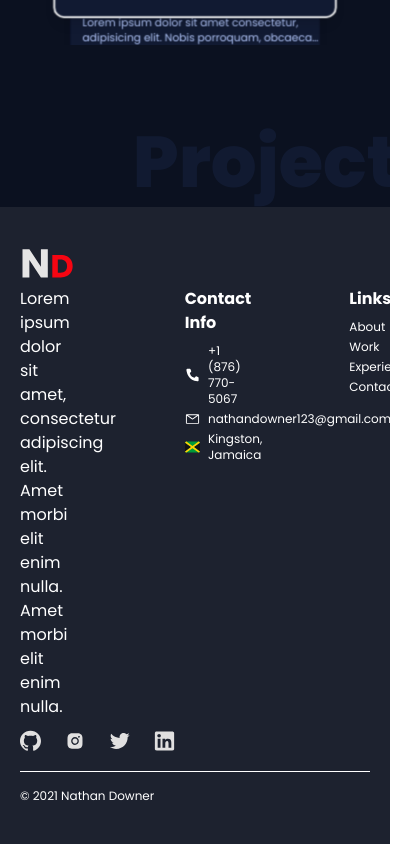
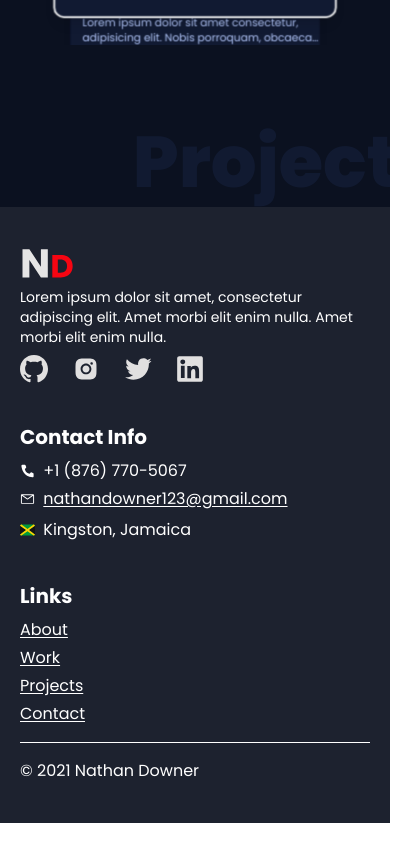
Before and after one commit to NathanDowner/personal-site, a React (Create React App) app: page / in a window 390 px wide. Shown: the part 4937-5781 px from the top of the page, 414 px wide, since content can reach past the window. After the commit the page ends 5760 px from the top, so only its background shows below. Built offline with nearby package versions, Linux system fonts and the light colour scheme.

Commit message:
make footer responsive

```diff
--- a/src/components/Footer.tsx
+++ b/src/components/Footer.tsx
@@ -7,11 +7,10 @@ const Footer = () => {
   return (
     <div className="bg-container-bg px-5 py-10">
       <div className="mx-auto max-w-screen-2xl">
-        <img src={logo} className="mb-2 h-8" alt="Logo" />
-
-        <div className="grid grid-cols-3 gap-36">
+        <div className="grid grid-cols-1 gap-10 md:grid-cols-2 lg:grid-cols-3 lg:gap-36">
           <div>
-            <p className="mb-2">
+            <img src={logo} className="mb-2 h-8" alt="Logo" />
+            <p className="mb-2 text-sm lg:text-base">
               Lorem ipsum dolor sit amet, consectetur adipiscing elit. Amet
               morbi elit enim nulla. Amet morbi elit enim nulla.
             </p>
@@ -20,15 +19,20 @@ const Footer = () => {
 
           <section>
             <h2 className="footer-heading">Contact Info</h2>
-            <ul className="mt-2 space-y-1 text-xs">
+            <ul className="mt-2 space-y-1">
               <li className="flex items-center space-x-2">
                 <img src={phone} className="h-4" alt="Phone icon" />
                 <span>+1 (876) 770-5067</span>
               </li>
-              <li className="flex items-center space-x-2">
-                <img src={mail} className="h-4" alt="Email icon" />
-                <a href="mailto:nathandowner123@gmail.com">
-                  nathandowner123@gmail.com
+              <li>
+                <a
+                  href="mailto:nathandowner123@gmail.com"
+                  className="inline-flex items-center space-x-2"
+                >
+                  <img src={mail} className="h-4" alt="Email icon" />
+                  <span className="footer-link underline underline-offset-2">
+                    nathandowner123@gmail.com
+                  </span>
                 </a>
               </li>
               <li className="flex items-center space-x-2">
@@ -40,17 +44,25 @@ const Footer = () => {
 
           <section>
             <h2 className="footer-heading">Links</h2>
-            <ul className="mt-2 space-y-1 text-xs">
-              <li>About</li>
-              <li>Work</li>
-              <li>Experience</li>
-              <li>Contact</li>
+            <ul className="mt-2 space-y-1 underline underline-offset-2">
+              <li className="footer-link">
+                <a href="#about">About</a>
+              </li>
+              <li className="footer-link">
+                <a href="#work">Work</a>
+              </li>
+              <li className="footer-link">
+                <a href="#projects">Projects</a>
+              </li>
+              <li className="footer-link">
+                <a href="#contact">Contact</a>
+              </li>
             </ul>
           </section>
         </div>
 
         <hr className="my-4" />
-        <p className="text-xs">&copy; 2021 Nathan Downer</p>
+        <p className="">&copy; 2021 Nathan Downer</p>
       </div>
     </div>
   );
--- a/src/index.css
+++ b/src/index.css
@@ -41,7 +41,11 @@
 }
 
 .footer-heading {
-  @apply font-bold;
+  @apply text-xl  font-bold;
+}
+
+.footer-link {
+  @apply transition-colors ease-in hover:text-red;
 }
 
 .section-header::before {
```
